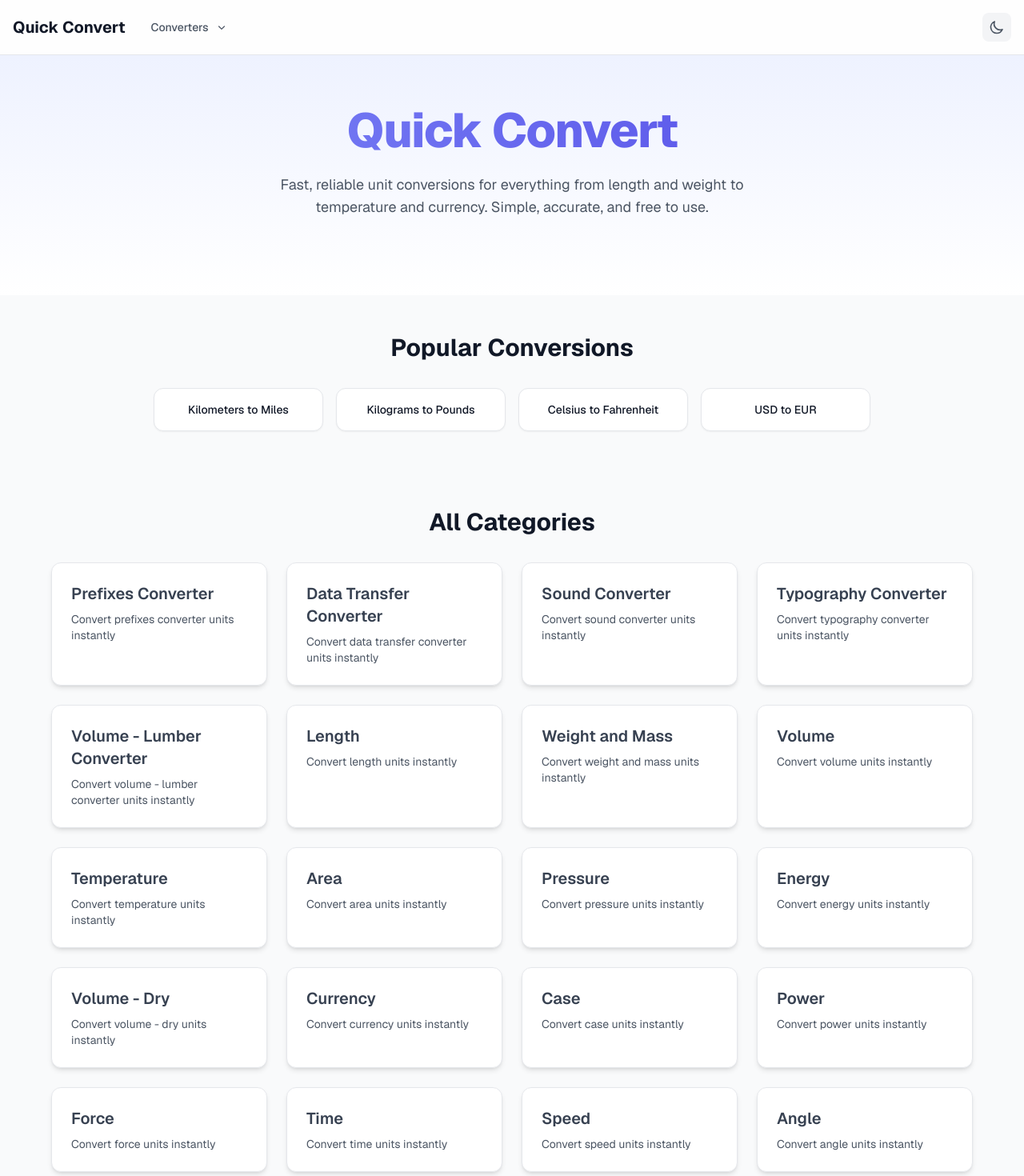
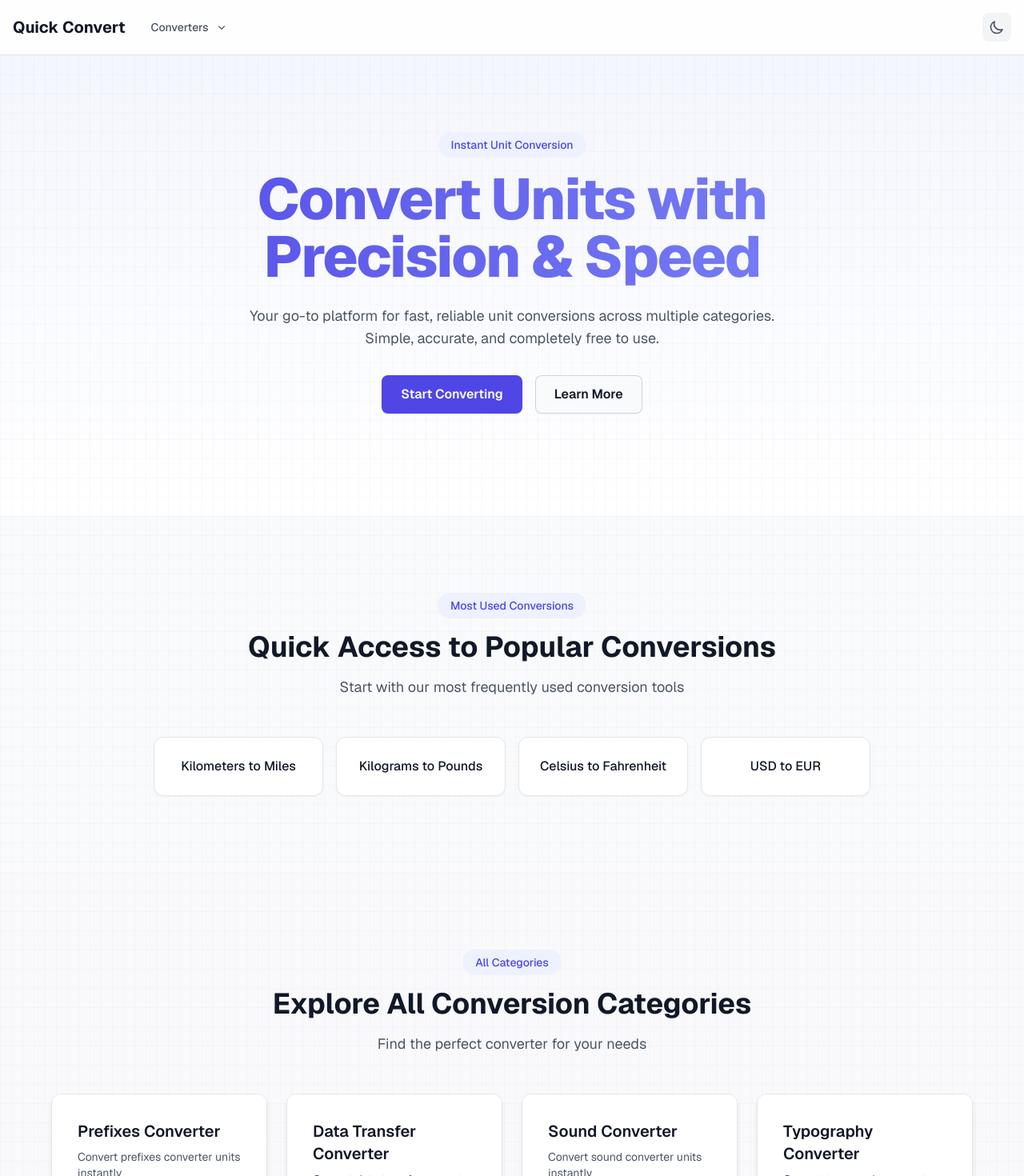
Before and after one commit to groschi24/QuickConvert, a Next.js app: page / in a window 1280 px wide. Shown: the top 1470 px of the page at 80% size. Built offline with nearby package versions, Linux system fonts and the light colour scheme.

Commit message:
update landing page

```diff
--- a/package.json
+++ b/package.json
@@ -19,6 +19,7 @@
     "@headlessui/react": "^2.2.0",
     "@heroicons/react": "^2.2.0",
     "@t3-oss/env-nextjs": "^0.10.1",
+    "@tabler/icons-react": "^3.29.0",
     "@vercel/analytics": "^1.4.1",
     "geist": "^1.3.0",
     "next": "^15.0.1",
--- a/src/app/layout.tsx
+++ b/src/app/layout.tsx
@@ -35,11 +35,13 @@ export default function RootLayout({
           }}
         />
 
-        <script
-          defer
-          src="https://analytics.wirecore.net/script.js"
-          data-website-id="a7f38de9-163b-4073-94dc-1d2e539e7482"
-        ></script>
+        {process.env.NODE_ENV === "production" && (
+          <script
+            defer
+            src="https://analytics.wirecore.net/script.js"
+            data-website-id="a7f38de9-163b-4073-94dc-1d2e539e7482"
+          ></script>
+        )}
       </head>
 
       <body className="flex min-h-screen flex-col bg-gray-50 dark:bg-[#000000]">
--- a/src/app/page.tsx
+++ b/src/app/page.tsx
@@ -25,19 +25,29 @@ export default function Home() {
       <Header />
 
       {/* Popular Conversions */}
-      <section className="py-12">
-        <div className="container mx-auto px-4">
-          <h2 className="mb-8 text-center text-3xl font-bold text-gray-900 dark:text-[#ffffffee]">
-            Popular Conversions
-          </h2>
+      <section className="relative overflow-hidden py-24">
+        <div className="absolute inset-0 bg-[linear-gradient(to_right,#8080800a_1px,transparent_1px),linear-gradient(to_bottom,#8080800a_1px,transparent_1px)] bg-[size:14px_24px]"></div>
+        <div className="container relative mx-auto px-4">
+          <div className="mb-12 text-center">
+            <span className="mb-4 inline-block rounded-full bg-indigo-50 px-4 py-1.5 text-sm font-medium text-indigo-600 dark:bg-indigo-950/30 dark:text-indigo-400">
+              Most Used Conversions
+            </span>
+            <h2 className="mb-4 text-3xl font-bold text-gray-900 dark:text-[#ffffffee] sm:text-4xl">
+              Quick Access to Popular Conversions
+            </h2>
+            <p className="mx-auto max-w-2xl text-lg text-gray-600 dark:text-[#ffffffaa]">
+              Start with our most frequently used conversion tools
+            </p>
+          </div>
           <div className="mx-auto grid max-w-4xl grid-cols-1 gap-4 sm:grid-cols-2 lg:grid-cols-4">
             {popularConversions.map((conversion) => (
               <Link
                 key={`${conversion.from}-${conversion.to}`}
                 href={`/${conversion.category}/${conversion.from}/${conversion.to}`}
-                className="transform rounded-xl border border-gray-200 bg-white p-4 text-center shadow-sm transition-all duration-200 hover:scale-105 hover:shadow-md dark:border-[#ffffff10] dark:bg-[#151515]"
+                className="group relative transform overflow-hidden rounded-xl border border-gray-200 bg-white p-6 text-center shadow-sm transition-all duration-200 hover:scale-105 hover:shadow-md dark:border-[#ffffff10] dark:bg-[#151515]"
               >
-                <span className="block text-sm font-medium text-gray-900 dark:text-[#ffffffee]">
+                <div className="absolute inset-0 -z-10 bg-gradient-to-br from-indigo-50 via-transparent to-transparent opacity-0 transition-opacity duration-300 group-hover:opacity-100 dark:from-indigo-950/30"></div>
+                <span className="block text-base font-medium text-gray-900 dark:text-[#ffffffee]">
                   {conversion.label}
                 </span>
               </Link>
@@ -47,22 +57,32 @@ export default function Home() {
       </section>
 
       {/* All Categories */}
-      <section className="bg-gray-50 py-12 dark:bg-[#151515]">
-        <div className="container mx-auto px-4">
-          <h2 className="mb-8 text-center text-3xl font-bold text-gray-900 dark:text-[#ffffffee]">
-            All Categories
-          </h2>
+      <section className="relative overflow-hidden bg-gray-50/50 py-24 dark:bg-[#151515]">
+        <div className="absolute inset-0 bg-[linear-gradient(to_right,#8080800a_1px,transparent_1px),linear-gradient(to_bottom,#8080800a_1px,transparent_1px)] bg-[size:14px_24px]"></div>
+        <div className="container relative mx-auto px-4">
+          <div className="mb-12 text-center">
+            <span className="mb-4 inline-block rounded-full bg-indigo-50 px-4 py-1.5 text-sm font-medium text-indigo-600 dark:bg-indigo-950/30 dark:text-indigo-400">
+              All Categories
+            </span>
+            <h2 className="mb-4 text-3xl font-bold text-gray-900 dark:text-[#ffffffee] sm:text-4xl">
+              Explore All Conversion Categories
+            </h2>
+            <p className="mx-auto max-w-2xl text-lg text-gray-600 dark:text-[#ffffffaa]">
+              Find the perfect converter for your needs
+            </p>
+          </div>
           <div className="mx-auto grid max-w-6xl grid-cols-1 gap-6 sm:grid-cols-2 md:grid-cols-3 lg:grid-cols-4">
             {categories.map((category) => (
               <Link
                 key={category.value}
                 href={`/${category.value}`}
-                className="transform rounded-xl border border-gray-200 bg-white p-6 shadow-md backdrop-blur-sm transition-all duration-200 hover:scale-105 hover:border-gray-300 hover:shadow-lg dark:border-[#ffffff10] dark:bg-[#151515] dark:hover:border-[#ffffff20]"
+                className="group relative transform overflow-hidden rounded-xl border border-gray-200 bg-white p-8 shadow-md backdrop-blur-sm transition-all duration-200 hover:scale-105 hover:border-gray-300 hover:shadow-lg dark:border-[#ffffff10] dark:bg-[#151515] dark:hover:border-[#ffffff20]"
               >
-                <h3 className="text-xl font-semibold text-gray-700 hover:text-gray-900 dark:text-[#ffffffcc] dark:hover:text-[#ffffffee]">
+                <div className="absolute inset-0 -z-10 bg-gradient-to-br from-indigo-50 via-transparent to-transparent opacity-0 transition-opacity duration-300 group-hover:opacity-100 dark:from-indigo-950/30"></div>
+                <h3 className="text-xl font-semibold text-gray-900 group-hover:text-indigo-600 dark:text-[#ffffffcc] dark:group-hover:text-indigo-400">
                   {category.label}
                 </h3>
-                <p className="mt-2 text-sm text-gray-600 dark:text-[#ffffff80] dark:hover:text-[#ffffffaa]">
+                <p className="mt-2 text-sm text-gray-600 dark:text-[#ffffff80]">
                   Convert {category.label.toLowerCase()} units instantly
                 </p>
               </Link>
@@ -72,11 +92,20 @@ export default function Home() {
       </section>
 
       {/* Features Section */}
-      <section className="py-12">
-        <div className="container mx-auto px-4">
-          <h2 className="mb-8 text-center text-3xl font-bold text-gray-900 dark:text-[#ffffffee]">
-            Why Choose Our Converter?
-          </h2>
+      <section className="relative overflow-hidden py-24">
+        <div className="absolute inset-0 bg-[linear-gradient(to_right,#8080800a_1px,transparent_1px),linear-gradient(to_bottom,#8080800a_1px,transparent_1px)] bg-[size:14px_24px]"></div>
+        <div className="container relative mx-auto px-4">
+          <div className="mb-12 text-center">
+            <span className="mb-4 inline-block rounded-full bg-indigo-50 px-4 py-1.5 text-sm font-medium text-indigo-600 dark:bg-indigo-950/30 dark:text-indigo-400">
+              Features
+            </span>
+            <h2 className="mb-4 text-3xl font-bold text-gray-900 dark:text-[#ffffffee] sm:text-4xl">
+              Why Choose Our Converter?
+            </h2>
+            <p className="mx-auto max-w-2xl text-lg text-gray-600 dark:text-[#ffffffaa]">
+              Discover the powerful features that make our converter stand out
+            </p>
+          </div>
           <div className="mx-auto grid max-w-6xl grid-cols-1 gap-8 sm:grid-cols-2 lg:grid-cols-3">
             {[
               {
--- a/src/components/Header.tsx
+++ b/src/components/Header.tsx
@@ -1,18 +1,41 @@
 "use client";
+
+import Link from "next/link";
 
 export default function Header() {
   return (
-    <div className="relative overflow-hidden bg-gradient-to-b from-indigo-50 to-white py-16 dark:from-[#151515] dark:to-[#000000]">
-      <div className="container mx-auto px-4">
+    <div className="relative overflow-hidden bg-gradient-to-b from-indigo-50/50 to-white pb-32 pt-24 dark:from-[#151515] dark:to-[#000000]">
+      <div className="absolute inset-0 overflow-hidden">
+        <div className="absolute inset-0 bg-[linear-gradient(to_right,#8080800a_1px,transparent_1px),linear-gradient(to_bottom,#8080800a_1px,transparent_1px)] bg-[size:14px_24px]"></div>
+      </div>
+      <div className="container relative mx-auto px-4">
         <div className="text-center">
-          <h1 className="mb-6 bg-gradient-to-r from-indigo-400 to-indigo-600 bg-clip-text text-5xl font-extrabold tracking-tight text-transparent sm:text-6xl">
-            Quick Convert
+          <span className="mb-4 inline-block rounded-full bg-indigo-50 px-4 py-1.5 text-sm font-medium text-indigo-600 dark:bg-indigo-950/30 dark:text-indigo-400">
+            Instant Unit Conversion
+          </span>
+          <h1 className="mb-6 bg-gradient-to-r from-indigo-600 to-indigo-400 bg-clip-text text-5xl font-extrabold tracking-tight text-transparent sm:text-6xl lg:text-7xl">
+            Convert Units with
+            <br />
+            Precision & Speed
           </h1>
           <p className="mx-auto mb-8 max-w-2xl text-lg text-gray-600 dark:text-[#ffffffcc]">
-            Fast, reliable unit conversions for everything from length and
-            weight to temperature and currency. Simple, accurate, and free to
-            use.
+            Your go-to platform for fast, reliable unit conversions across
+            multiple categories. Simple, accurate, and completely free to use.
           </p>
+          <div className="flex items-center justify-center gap-4">
+            <Link
+              href="/length"
+              className="rounded-lg bg-indigo-600 px-6 py-3 text-base font-semibold text-white shadow-sm hover:bg-indigo-500 focus-visible:outline focus-visible:outline-2 focus-visible:outline-offset-2 focus-visible:outline-indigo-600 dark:bg-indigo-500 dark:hover:bg-indigo-400"
+            >
+              Start Converting
+            </Link>
+            <Link
+              href="/#features"
+              className="rounded-lg bg-gray-50 px-6 py-3 text-base font-semibold text-gray-900 shadow-sm ring-1 ring-inset ring-gray-300 hover:bg-gray-100 dark:bg-[#151515] dark:text-white dark:ring-[#ffffff20] dark:hover:bg-[#202020]"
+            >
+              Learn More
+            </Link>
+          </div>
         </div>
       </div>
     </div>
```
Also changed, not shown: 1 other file (tests, documents, lock files or other folders).
